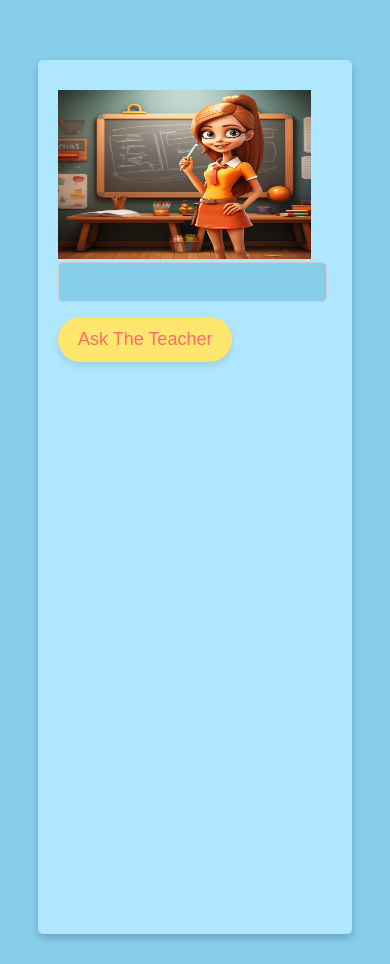
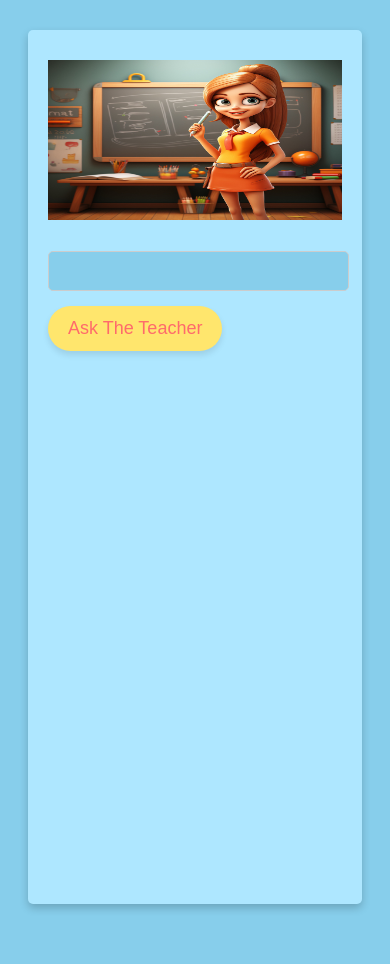
Before and after one commit to VartanyanE/gptAPI, a React (Create React App) app in the folder client/: page / in a window 390 px wide. After the commit the page ends 924 px from the top, so only its background shows below. Built offline with nearby package versions, Linux system fonts and the light colour scheme.

Commit message:
media queries

```diff
--- a/client/src/App.css
+++ b/client/src/App.css
@@ -19,18 +19,18 @@ body {
   border-color: #ccc;
   background-color: #AEE7FF;
   height: 100vh;
-  margin-top: 60px !important;
-  margin: 30px;
+  margin-top: 30px !important;
+  margin: 20px;
   padding-left: 20px;
   padding-top: 30px;
   padding-right: 20px;
   display: grid;
   grid-gap: 3px;
-  grid-template-columns: repeat(12, 1fr);
-  grid-template-rows: 80px 80px 60px 60px 60px 60px 60px 300px;
+  grid-template-columns: repeat(6, 1fr);
+  grid-template-rows: 300px 100px 60px 200px 60px 60px 60px 300px;
   grid-template-areas:
   "t t t t t t t t t t t t"
-  "b b b b b b b b b b b b"
+  "t t t t t t t t t t t t"
   "n n n n n n n n n n n n"
   "o o o o o o o o o o o o"
   "f f f f f f f f f f f f"
@@ -48,12 +48,13 @@ body {
 
   padding: 10px;
   margin-bottom: 15px;
+  margin-top: 15px;
   border: 1px solid #cccccc;
   border-radius: 5px;
   background-color: #87CEEB;
   font-size: 16px;
   color: #555;
-  width: 90%;
+  width: 95%;
   transition: border-color 0.3s ease-in-out;
 
   /* height: 60px; */
@@ -67,8 +68,9 @@ body {
   font-weight: bold;
   font-size: 14px;
   color: #8ab7e6;
-  margin-top:50px;
+  margin-top:70px;
   height: 80vh;
+
   text-transform: uppercase;
   letter-spacing: 2px;
   text-shadow: 2px 2px 4px rgba(0, 0, 0, 0.2);
@@ -121,12 +123,14 @@ body {
 
   /* Adjust as needed */
   grid-area: t;
+  padding-left: 150px;
+  padding-right: 150px;
 }
 
 /* Style for the image */
 img {
-  width: 30vh;
-  height: 20vh;
+  width: 100%;
+  height: 100%;
 }
 
 
@@ -171,6 +175,7 @@ img {
   .card {
     grid-template-areas:
       "t t t t t t t t t t t t"
+      "t t t t t t t t t t t t"
       "b b b b b b b b b b b b"
       "n n n n n n n n n n n n"
       "o o o o o o o o o o o o"
@@ -179,7 +184,17 @@ img {
       "fn fn fn fn fn fn fn fn fn fn fn fn "
       "d d . . . . . . . . . .";
 
-    grid-template-rows: 80px 80px 90px 60px 60px 60px 160px 60px;
+    grid-template-rows:400px 80px 90px 60px 60px 60px 160px 60px;
+  }
+  .image-container {
+
+    /* Adjust as needed */
+    grid-area: t;
+    padding-left: 0;
+    padding-right: 0;
+  }
+  img {
+    height: 100%;
   }
 }
 
@@ -204,15 +219,26 @@ img {
     .card {
       grid-template-areas:
         "t t t t t t t t t t t t"
+        "t t t t t t t t t t t t"
         "b b b b b b b b b b b b"
         "n n n n n n n n n n n n"
         "o o o o o o o o o o o o"
+        "f f f f f f f f f f f f"
         "a a . . . . . . . . . ."
-        "f f f f f f f f f f f f"
         "fn fn fn fn fn fn fn fn fn fn fn fn "
         "d d . . . . . . . . . .";
-      grid-template-columns: repeat(12, 1fr);
-      grid-gap: 1px;
+
+      grid-template-rows:400px 80px 90px 60px 60px 60px 160px 60px;
+    }
+    .image-container {
+
+      /* Adjust as needed */
+      grid-area: t;
+      padding-left: 0;
+      padding-right: 0;
+    }
+    img {
+      height: 200%;
     }
   }
 
```
